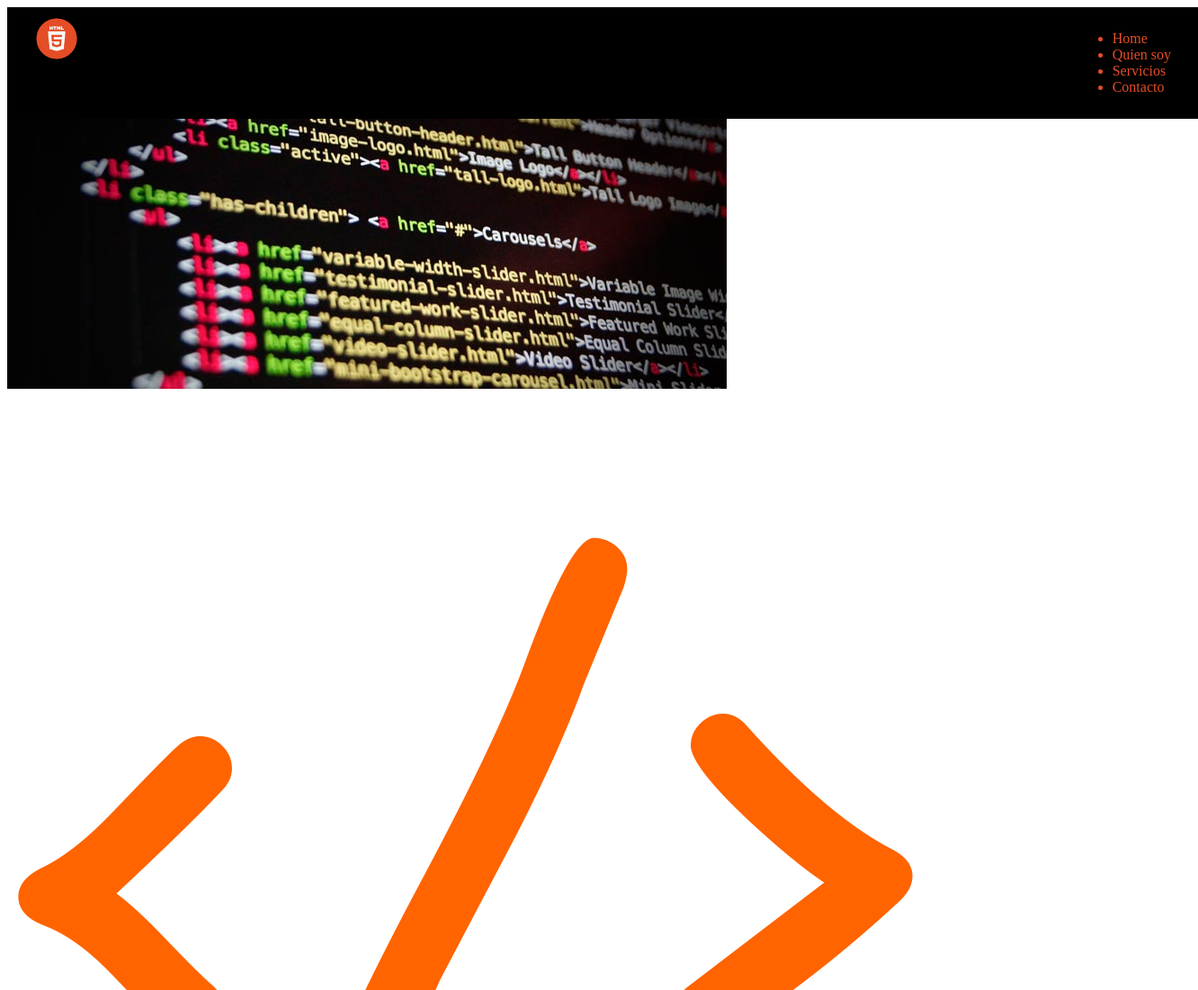
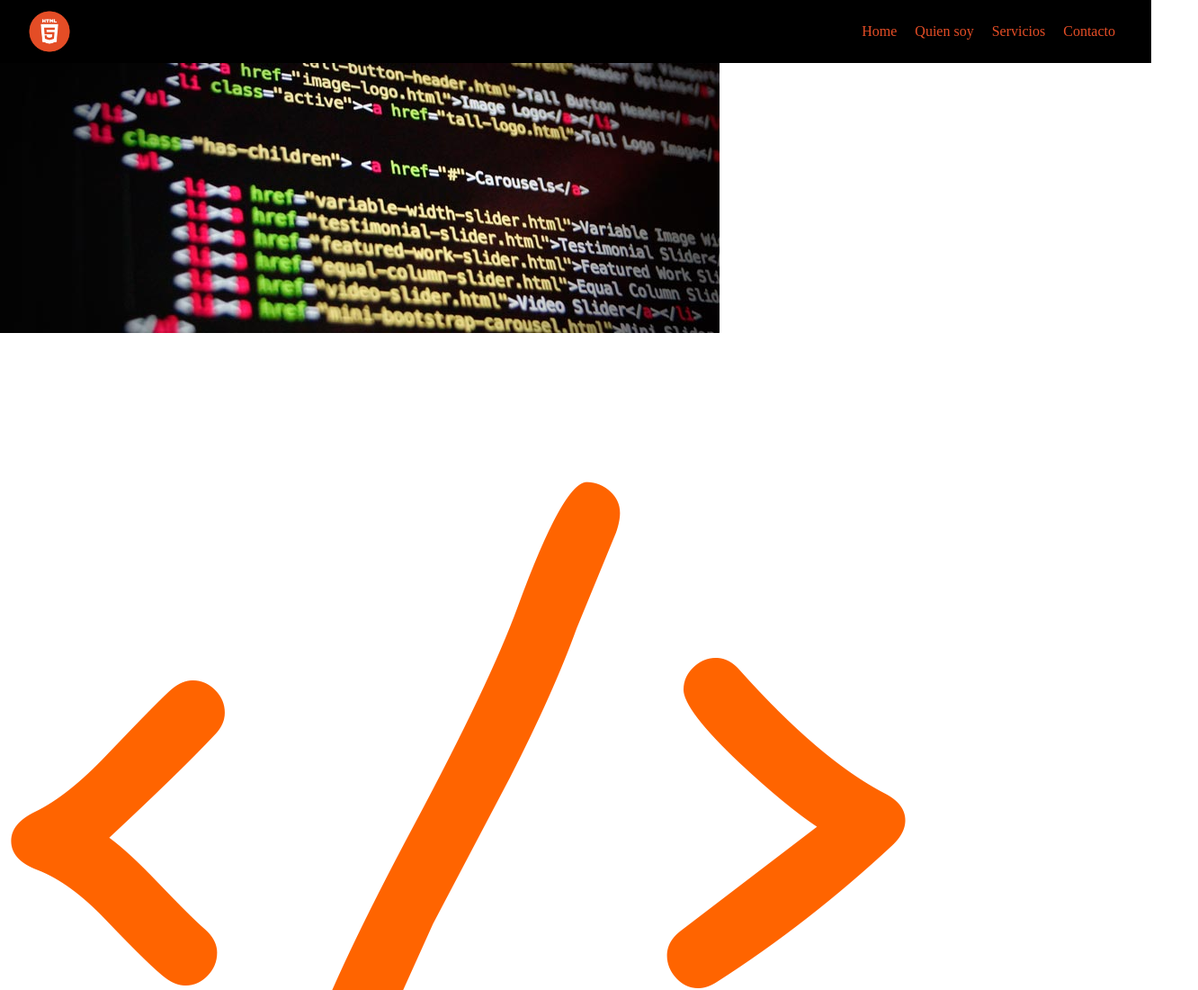
Before and after one commit to Tochituru/2018-12-06-Ejercicio, a plain HTML site: page index.html in a window 1280 px wide. Shown: the top 1100 px of the page at 90% size, 1332 px wide, since content can reach past the window. Drawn offline with Linux system fonts and the light colour scheme.

Commit message:
Corrección de navegador
En algunos navegadores,  el body tiene un margen automático, hay que modificarlo a 0px para que se deshinche (y poner max-width)

```diff
--- a/index.css
+++ b/index.css
@@ -1,7 +1,11 @@
+html, body {
+    margin: 0px;
+}
+
 .header, .footer {
     background: black;
     color: #E44D26;
-    width: 100%;
+    max-width: 100%;
     display: flex;
     justify-content: space-between;
     padding: 10px 30px;
@@ -17,6 +21,17 @@
     height: auto;
 }
 
+.nav ul {
+    display: flex;
+    justify-content: flex-end;
+    align-items: center;
+    list-style-type: none;
+}
+
+.nav ul li {
+    margin: 0px 10px;
+}
+
 
 
 .contenido, {
--- a/index.html
+++ b/index.html
@@ -3,7 +3,6 @@
     <title>Prueba</title>
     <meta charset="utf-8">
     <link rel="stylesheet" type="text/css" href="./index.css">
-    <meta name="viewport" content="width=device-width, initial-scale=1" />
 </head>
 
 <body>
```
Also changed, not shown: img/face.png (added), img/insta.png (added), img/twitter.png (added).
